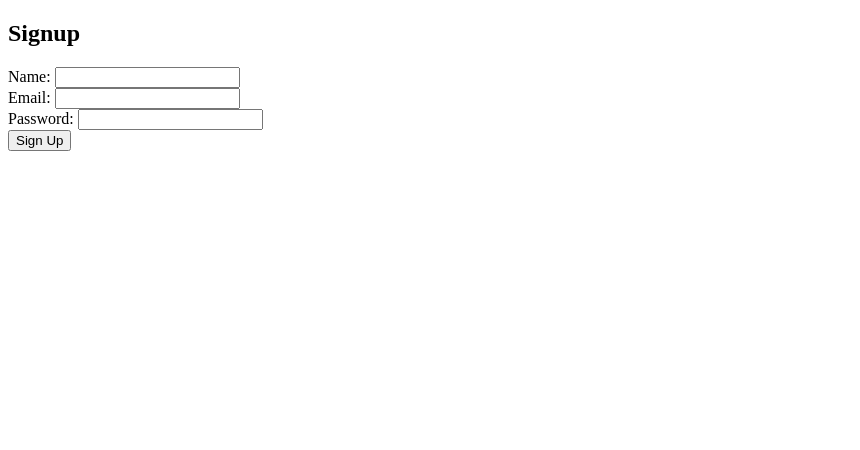
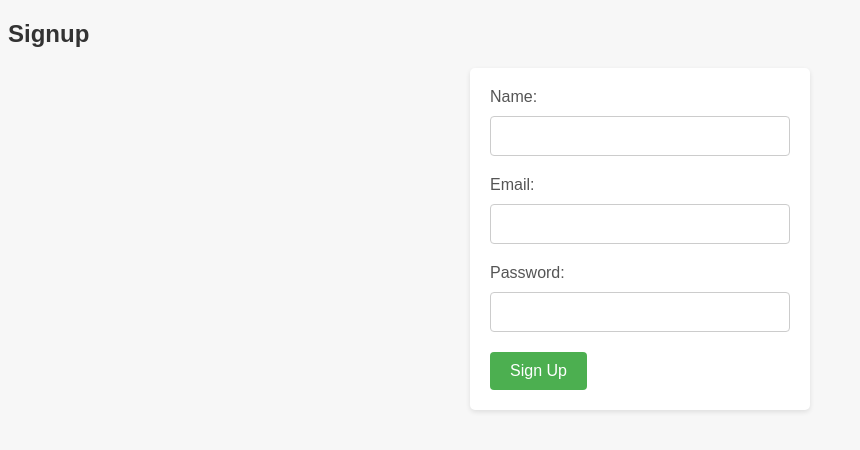
Before and after one commit to fa19-bcs-034-laibakanwal/taskaws, a plain HTML site: page index.html in a window 1280 px wide. Shown: the whole page, without its empty margins (0-860 px from the left). Drawn offline with Linux system fonts and the light colour scheme.

Commit message:
Update index.html

```diff
--- a/index.html
+++ b/index.html
@@ -2,6 +2,57 @@
 <html>
 <head>
   <title>User Signup</title>
+  <style>
+    body {
+      font-family: Arial, sans-serif;
+      background-color: #f7f7f7;
+    }
+
+    h2 {
+      color: #333;
+    }
+
+    form {
+      width: 300px;
+      margin: 0 auto;
+      background-color: #fff;
+      padding: 20px;
+      border-radius: 5px;
+      box-shadow: 0 2px 5px rgba(0, 0, 0, 0.1);
+    }
+
+    label {
+      display: block;
+      margin-bottom: 10px;
+      color: #555;
+    }
+
+    input[type="text"],
+    input[type="email"],
+    input[type="password"] {
+      width: 100%;
+      padding: 10px;
+      border: 1px solid #ccc;
+      border-radius: 4px;
+      box-sizing: border-box;
+      margin-bottom: 20px;
+      font-size: 16px;
+    }
+
+    input[type="submit"] {
+      background-color: #4CAF50;
+      color: #fff;
+      padding: 10px 20px;
+      border: none;
+      border-radius: 4px;
+      cursor: pointer;
+      font-size: 16px;
+    }
+
+    input[type="submit"]:hover {
+      background-color: #45a049;
+    }
+  </style>
 </head>
 <body>
   <h2>Signup</h2>
```
